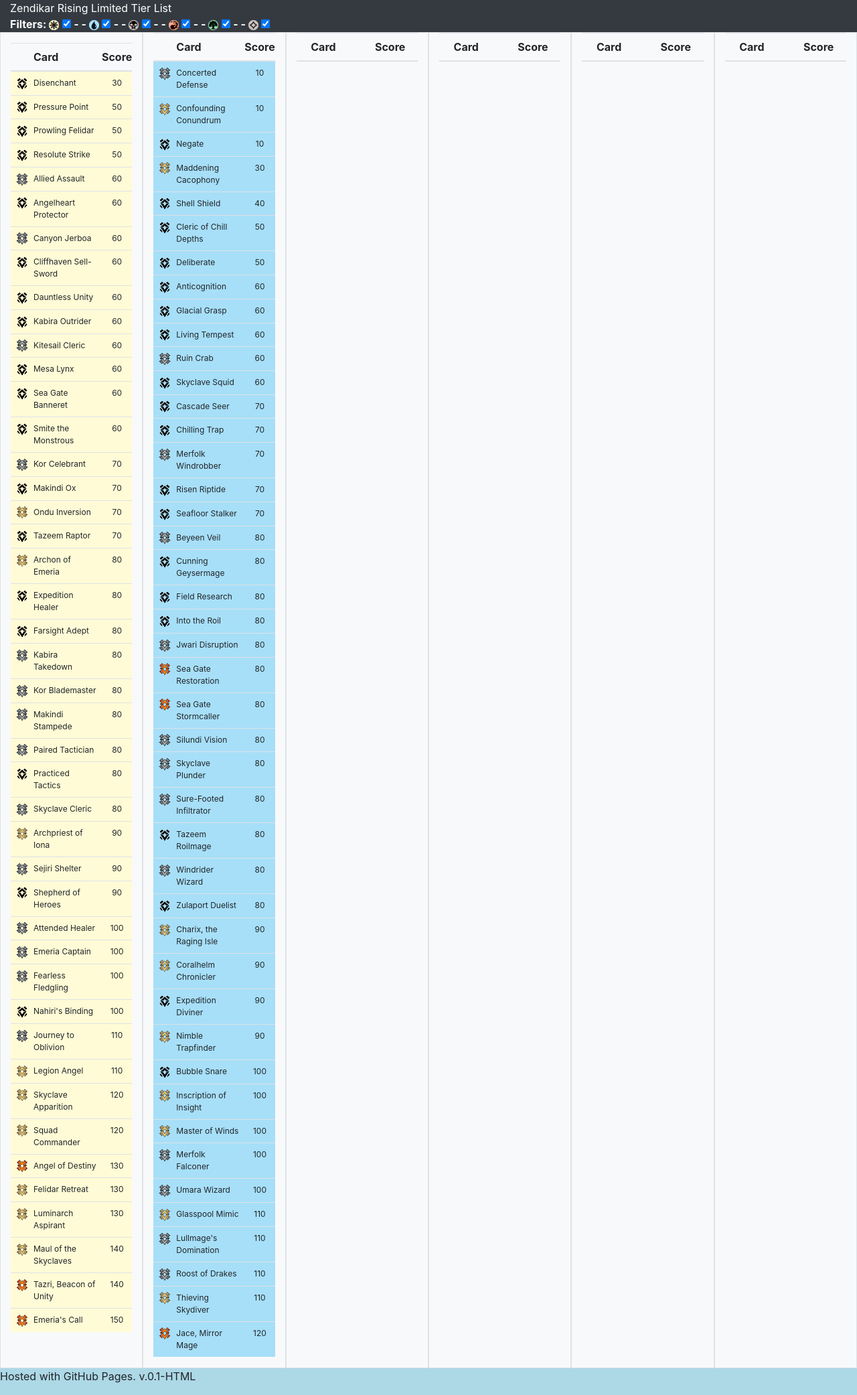
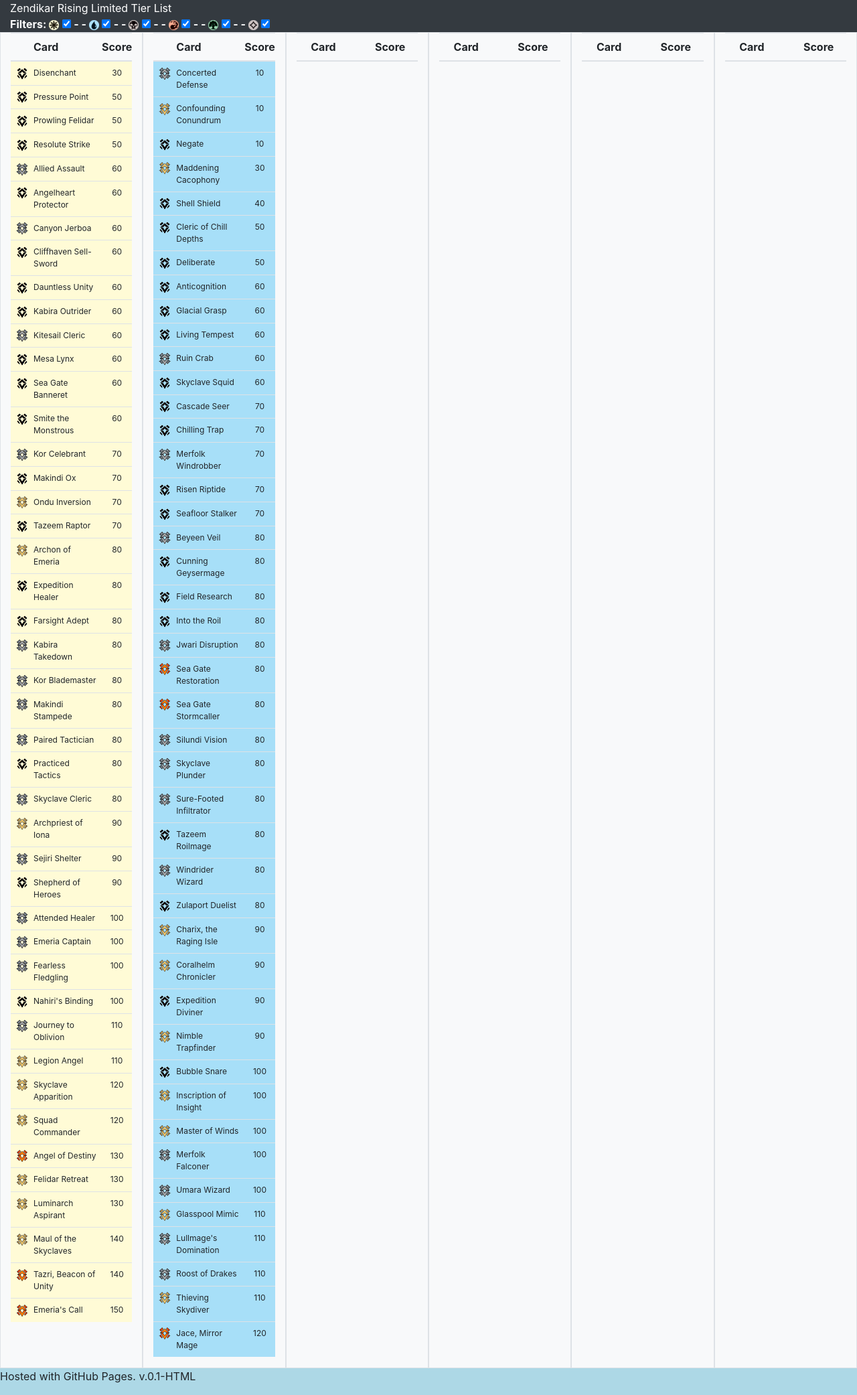
Before and after one commit to mxgamma/mxgamma.github.io, a PHP site: page / in a window 1280 px wide. Shown: the whole page at 67% size. Run offline with PHP 8.4, Linux system fonts and the light colour scheme; lists and menus that the app fills with data are empty.

Commit message:
Update style.css

```diff
--- a/style.css
+++ b/style.css
@@ -39,6 +39,6 @@ td {
     background-color: #fffbd6;
 }
 
-#wColumn{
+#wColumn #uColumn #bColumn #rColumn #gColumn #cColumn{
     padding-top: 15px;
 }
```
